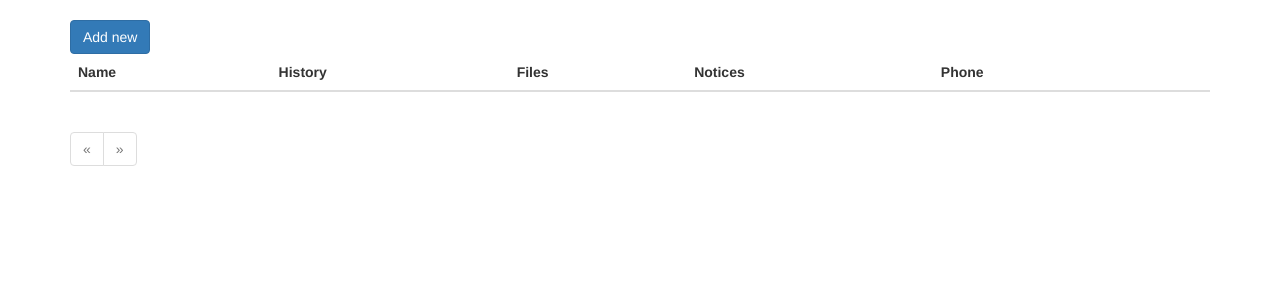
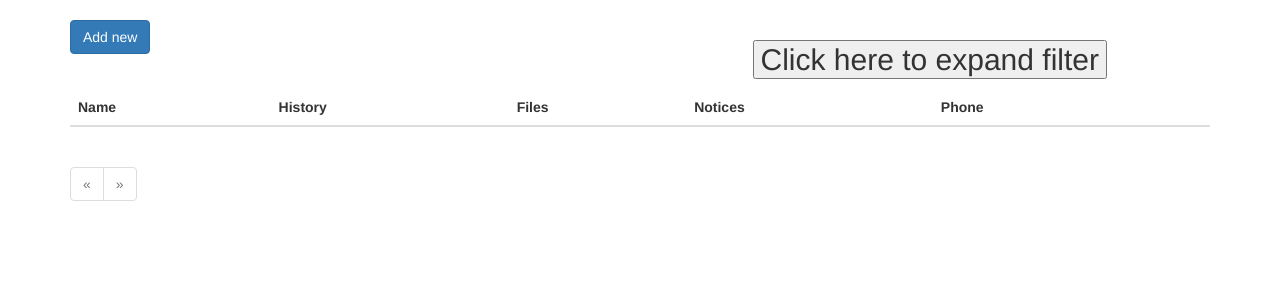
Before and after one commit to MikleFridman/jiiin, a Flask app: page /clients/ in a window 1280 px wide. Shown: the part 52-352 px from the top of the page. Run offline with Flask 2, Linux system fonts and the light colour scheme; a user stored in the database is signed in; data that the repository does not hold is empty; some libraries are stand-ins or nearby versions.

Commit message:
10032023_search_form

```diff
--- a/app/models.py
+++ b/app/models.py
@@ -127,11 +127,13 @@ class Entity:
         return items
 
     @classmethod
-    def get_pagination(cls, page, data_filter=None):
+    def get_pagination(cls, page, data_filter=None, data_search=None):
         param = {'cid': current_user.cid, 'no_active': False}
         if data_filter:
             param = {**param, **data_filter}
         items = cls.query.filter_by(**param)
+        if data_search:
+            items = items.filter(*data_search)
         if cls.sort_mode == 'asc':
             items = items.order_by(getattr(cls, cls.sort).asc())
         else:
@@ -151,7 +153,6 @@ class Entity:
     @classmethod
     def find_object(cls, data_filter, mode_404=False):
         param = {'cid': current_user.cid, 'no_active': False, **data_filter}
-        print(param)
         if mode_404:
             obj = cls.query.filter_by(**param).first_or_404()
         else:
@@ -299,7 +300,8 @@ class User(db.Model, UserMixin, Entity, Splitter):
 
 class Staff(db.Model, Entity, Splitter):
     sort = 'name'
-    search = ['name', 'phone']
+    search = [('name', 'Name', str),
+              ('phone', 'Phone', str)]
     name = db.Column(db.String(64), index=True, nullable=False)
     phone = db.Column(db.String(16), index=True, unique=True, nullable=False)
     birthday = db.Column(db.Date)
@@ -322,7 +324,8 @@ class Staff(db.Model, Entity, Splitter):
 
 class Client(db.Model, Entity, Splitter):
     sort = 'name'
-    search = ['name', 'phone']
+    search = [('name', 'Name', str),
+              ('phone', 'Phone', str)]
     name = db.Column(db.String(64), index=True, nullable=False)
     phone = db.Column(db.String(16), index=True, unique=True, nullable=False)
     birthday = db.Column(db.Date)
@@ -367,7 +370,7 @@ class Tag(db.Model, Entity, Splitter):
 
 class Service(db.Model, Entity, Splitter):
     sort = 'name'
-    search = ['name']
+    search = [('name', 'Title', str)]
     name = db.Column(db.String(120), index=True, nullable=False)
     duration = db.Column(db.Integer)
     price = db.Column(db.Float)
--- a/app/templates/client_table.html
+++ b/app/templates/client_table.html
@@ -2,9 +2,10 @@
 
 {% block app_content %}
   <div class="row">
-    <div class="col-md-4 mb-2">
+    <div class="col-md-7 mb-2">
       <button type="button" class="btn btn-primary" onclick="window.location.href='{{ url_for('client_create') }}';">{{ _('Add new') }}</button>
     </div>
+    {% include '_search_form.html' %}
   </div>
   <table id="data" class="table table-hover border-top border-bottom border-light">
     <thead>
--- a/app/templates/service_table.html
+++ b/app/templates/service_table.html
@@ -2,9 +2,10 @@
 
 {% block app_content %}
   <div class="row">
-    <div class="col-md-4 mb-2">
+    <div class="col-md-7 mb-2">
       <button type="button" class="btn btn-primary" onclick="window.location.href='{{ url_for('service_create') }}';">{{ _('Add new') }}</button>
     </div>
+    {% include '_search_form.html' %}
   </div>
   <table id="data" class="table table-hover border-top border-bottom border-light">
     <thead>
--- a/app/views.py
+++ b/app/views.py
@@ -13,6 +13,41 @@ from werkzeug.urls import url_parse
 from app.forms import *
 from app.functions import *
 from app.models import *
+
+
+def set_filter(class_object):
+    for search_attr, search_name, search_object in class_object.search:
+        if issubclass(search_object, Entity):
+            choices = search_object.get_items(True)
+            setattr(SearchForm, search_attr, SelectField(_l(search_name),
+                                                         choices=[*choices],
+                                                         coerce=int))
+        else:
+            setattr(SearchForm, search_attr, StringField(_l(search_name)))
+    return SearchForm(request.form)
+
+
+def clear_filter(class_object):
+    for search_attr, search_name, search_object in class_object.search:
+        if hasattr(SearchForm, search_attr):
+            delattr(SearchForm, search_attr)
+
+
+def get_filter_parameters(form, class_object):
+    filter_param = {}
+    search_param = []
+    for search_attr, search_name, search_object in class_object.search:
+        request_arg = request.args.get(search_attr, None, type=str)
+        if request_arg and not request_arg == '0':
+            if issubclass(search_object, Entity):
+                filter_param[search_attr] = request_arg
+                form[search_attr].default = request_arg
+                form.process()
+            else:
+                search_param.append(getattr(class_object, search_attr).ilike(f'%{str(request_arg)}%'))
+                form[search_attr].data = request_arg
+    clear_filter(class_object)
+    return filter_param, search_param
 
 
 @app.route('/sendmail/', methods=['GET', 'POST'])
@@ -400,11 +435,14 @@ def schedule_day_delete(schedule_id, id):
 @login_required
 def clients_table():
     page = request.args.get('page', 1, type=int)
-    data = Client.get_pagination(page)
+    form = set_filter(Client)
+    param = get_filter_parameters(form, Client)
+    data = Client.get_pagination(page, *param)
     return render_template('client_table.html',
                            title=_('Clients'),
                            items=data.items,
-                           pagination=data)
+                           pagination=data,
+                           form=form)
 
 
 @app.route('/clients/create/', methods=['GET', 'POST'])
@@ -634,14 +672,17 @@ def services_table():
         template = 'service_table_choice.html'
     else:
         template = 'service_table.html'
-    data = Service.get_pagination(page)
+    form = set_filter(Service)
+    param = get_filter_parameters(form, Service)
+    data = Service.get_pagination(page, *param)
     return render_template(template,
                            title=_('Services'),
                            items=data.items,
                            pagination=data,
                            url_back=url_back,
                            url_submit=url_submit,
-                           id=appointment_id)
+                           id=appointment_id,
+                           form=form)
 
 
 @app.route('/services/create/', methods=['GET', 'POST'])
@@ -798,20 +839,9 @@ def location_delete(id):
 @login_required
 def appointments_table():
     page = request.args.get('page', 1, type=int)
-    for search_attr, search_name, search_object in Appointment.search:
-        setattr(SearchForm, search_attr, SelectField(_l(search_name),
-                                                     choices=[], coerce=int))
-    form = SearchForm(request.form)
-    param = {}
-    for search_attr, search_name, search_object in Appointment.search:
-        if issubclass(search_object, Entity):
-            form[search_attr].choices = search_object.get_items(True)
-        request_arg = request.args.get(search_attr, None, type=int)
-        if request_arg:
-            param[search_attr] = request_arg
-            form[search_attr].default = request_arg
-            form.process()
-    data = Appointment.get_pagination(page, param)
+    form = set_filter(Appointment)
+    param = get_filter_parameters(form, Appointment)
+    data = Appointment.get_pagination(page, *param)
     return render_template('timetable.html',
                            title=_('Timetable'),
                            items=data.items,
```
Also changed, not shown: app/templates/service_table_choice.html (+6 -1 lines).
